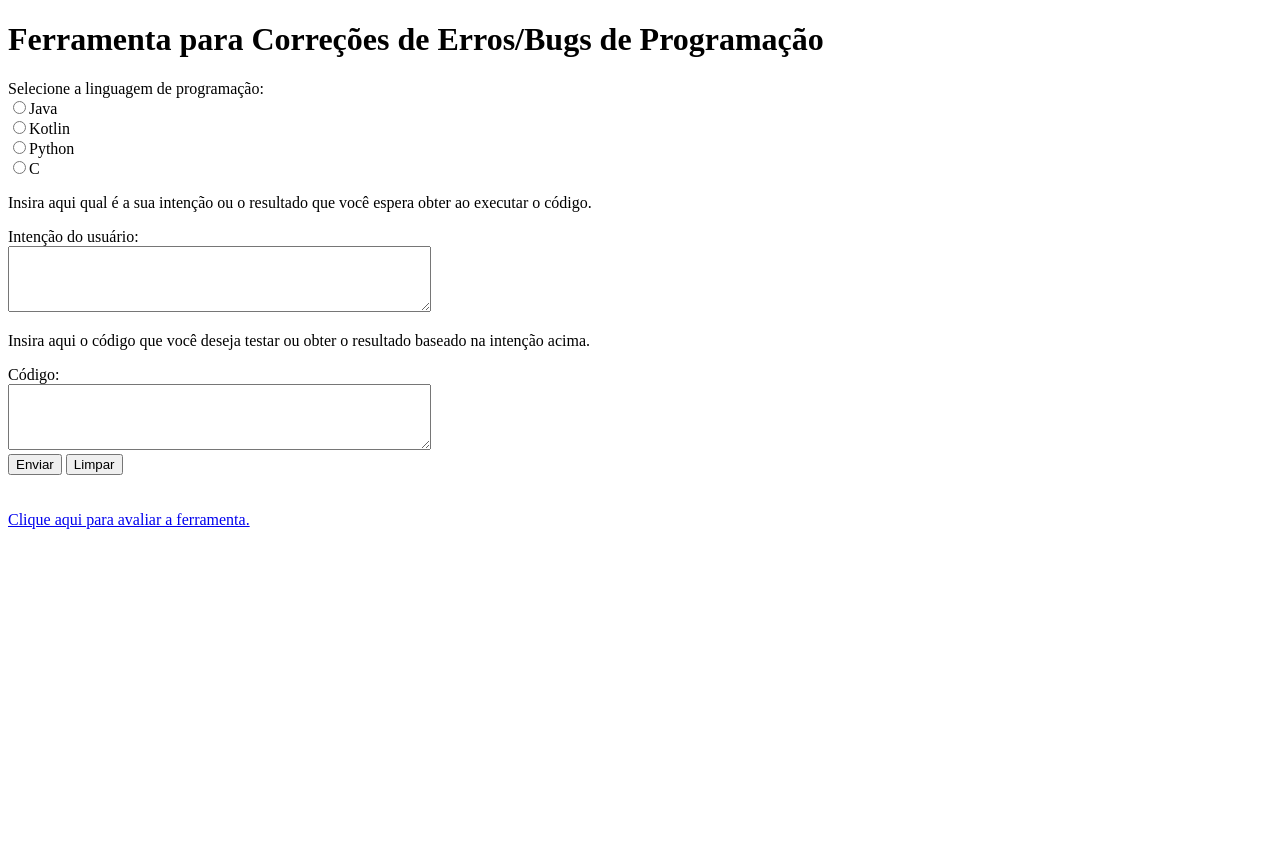
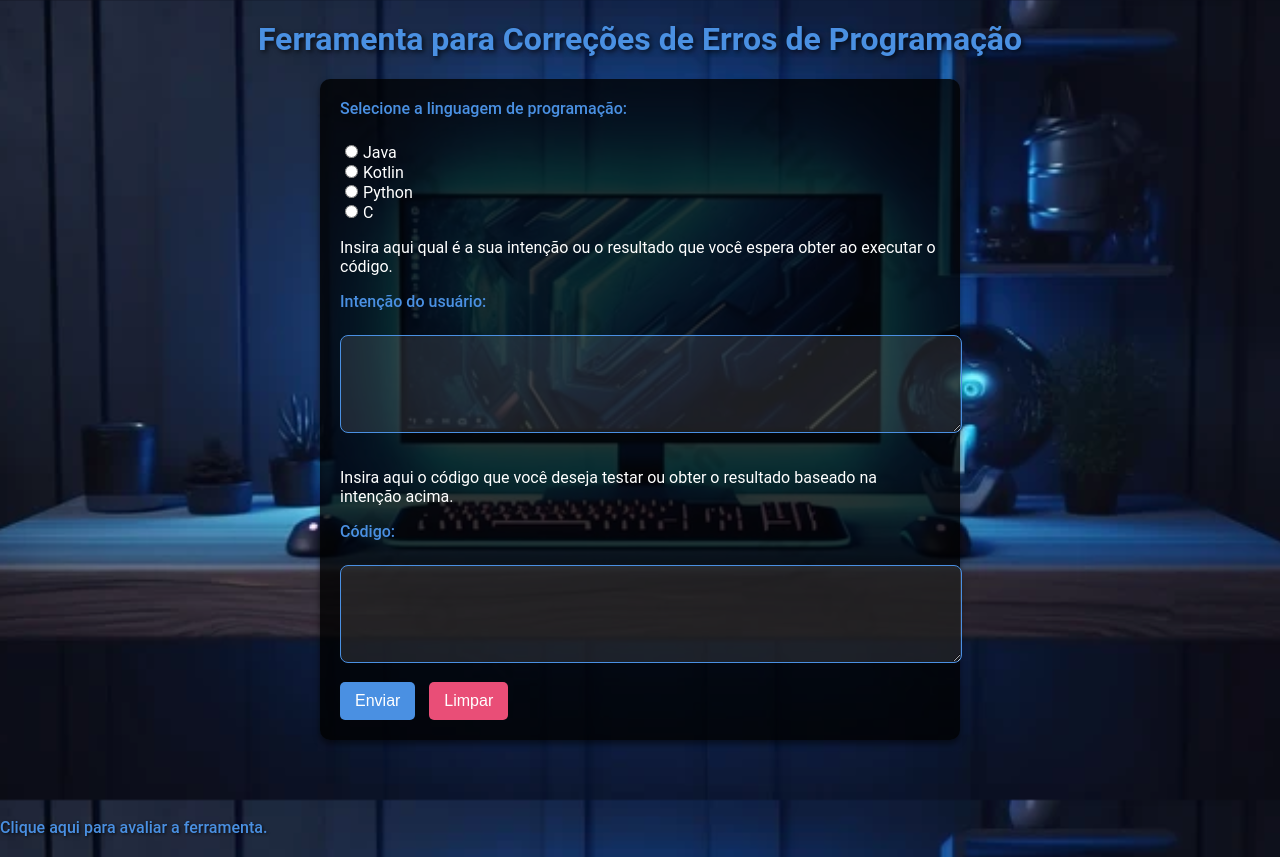
Before and after one commit to antoniosa28/Flask, a Flask app: page / in a window 1280 px wide. Before the commit the page ends 529 px from the top, so only its background shows below. Run offline with Flask 3, Linux system fonts and the light colour scheme.

Commit message:
CSS inserido

```diff
--- a/templates/index.html
+++ b/templates/index.html
@@ -3,10 +3,162 @@
   <head>
     <meta charset="UTF-8" />
     <meta name="viewport" content="width=device-width, initial-scale=1.0" />
-    <title>Ferramenta para Correções de Erros/Bugs de Programação</title>
+    <title>Ferramenta para Correções de Erros de Programação</title>
+
+    <style>
+        body {
+        font-family: 'Roboto', sans-serif;
+        margin: 0;
+        padding: 0;
+        background: url('fundo.jpg') no-repeat center center fixed;
+        background-size: cover;
+        color: #fff;
+      }
+
+      h1 {
+        text-align: center;
+        color: #4a90e2;
+        margin-top: 20px;
+        font-size: 2rem;
+        text-shadow: 2px 2px 5px rgba(0, 0, 0, 0.7);
+      }
+
+      form {
+        max-width: 600px;
+        margin: 20px auto;
+        background: rgba(0, 0, 0, 0.8);
+        padding: 20px;
+        border-radius: 10px;
+        box-shadow: 0 4px 6px rgba(0, 0, 0, 0.5);
+        color: #fff;
+      }
+
+      label {
+        display: block;
+        margin-bottom: 5px;
+        font-weight: 500;
+        color: #4a90e2;
+      }
+
+      input[type="radio"] {
+        margin-right: 5px;
+      }
+
+      textarea {
+        width: 100%;
+        padding: 10px;
+        margin-bottom: 15px;
+        border: 1px solid #4a90e2;
+        border-radius: 8px;
+        background: rgba(255, 255, 255, 0.1);
+        color: #fff;
+        font-size: 1rem;
+        resize: vertical;
+        transition: border-color 0.3s ease;
+      }
+
+      textarea:focus {
+        border-color: #66d9ef;
+        outline: none;
+      }
+
+      button {
+        padding: 10px 15px;
+        margin-right: 10px;
+        font-size: 1rem;
+        font-weight: 500;
+        color: #fff;
+        background-color: #4a90e2;
+        border: none;
+        border-radius: 5px;
+        cursor: pointer;
+        transition: background-color 0.3s, transform 0.2s;
+      }
+
+      button[type="button"] {
+        background-color: #e94e77;
+      }
+
+      button:hover {
+        background-color: #357ab8;
+        transform: scale(1.05);
+      }
+
+      button[type="button"]:hover {
+        background-color: #c44165;
+      }
+
+      a {
+        display: inline-block;
+        text-align: center;
+        margin: 20px auto;
+        color: #4a90e2;
+        text-decoration: none;
+        font-weight: 500;
+        text-shadow: 1px 1px 3px rgba(0, 0, 0, 0.7);
+      }
+
+      a:hover {
+        text-decoration: underline;
+      }
+
+      .response {
+        max-width: 600px;
+        margin: 20px auto;
+        padding: 20px;
+        background: rgba(0, 0, 0, 0.8);
+        border: 1px solid #4a90e2;
+        border-radius: 10px;
+        box-shadow: 0 4px 6px rgba(0, 0, 0, 0.5);
+        color: #fff;
+        font-family: monospace;
+        white-space: pre-wrap;
+        overflow-x: auto;
+      }
+
+      .response h2 {
+        margin-top: 0;
+        color: #4a90e2;
+      }
+
+      @media (max-width: 768px) {
+        form {
+          padding: 15px;
+        }
+
+        textarea {
+          font-size: 0.9rem;
+        }
+
+        button {
+          font-size: 0.9rem;
+          padding: 8px 12px;
+        }
+
+        h1 {
+          font-size: 1.5rem;
+        }
+      }
+
+      @media (max-width: 480px) {
+        form {
+          padding: 10px;
+        }
+
+        button {
+          display: block;
+          width: 100%;
+          margin-bottom: 10px;
+        }
+
+        h1 {
+          font-size: 1.2rem;
+        }
+      }
+    </style>
   </head>
   <body>
-    <h1>Ferramenta para Correções de Erros/Bugs de Programação</h1>
+    <h1>Ferramenta para Correções de Erros de Programação</h1>
 
     <form method="POST">
       <div>
@@ -58,8 +210,7 @@
 
     <br /><br />
     <a
-      href="https://docs.google.com/forms/d/e/1FAIpQLSd9mLKxdP_XDVQhOQ9f8Y15D8NTP12RyShaGGI7tJk1Bv8uKw/viewform?usp=sf_link"
-    >
+      href="https://docs.google.com/forms/d/e/1FAIpQLSd9mLKxdP_XDVQhOQ9f8Y15D8NTP12RyShaGGI7tJk1Bv8uKw/viewform?usp=sf_link">
       Clique aqui para avaliar a ferramenta.
     </a>
 
```
Also changed, not shown: templates/fundo.jpg (added).
